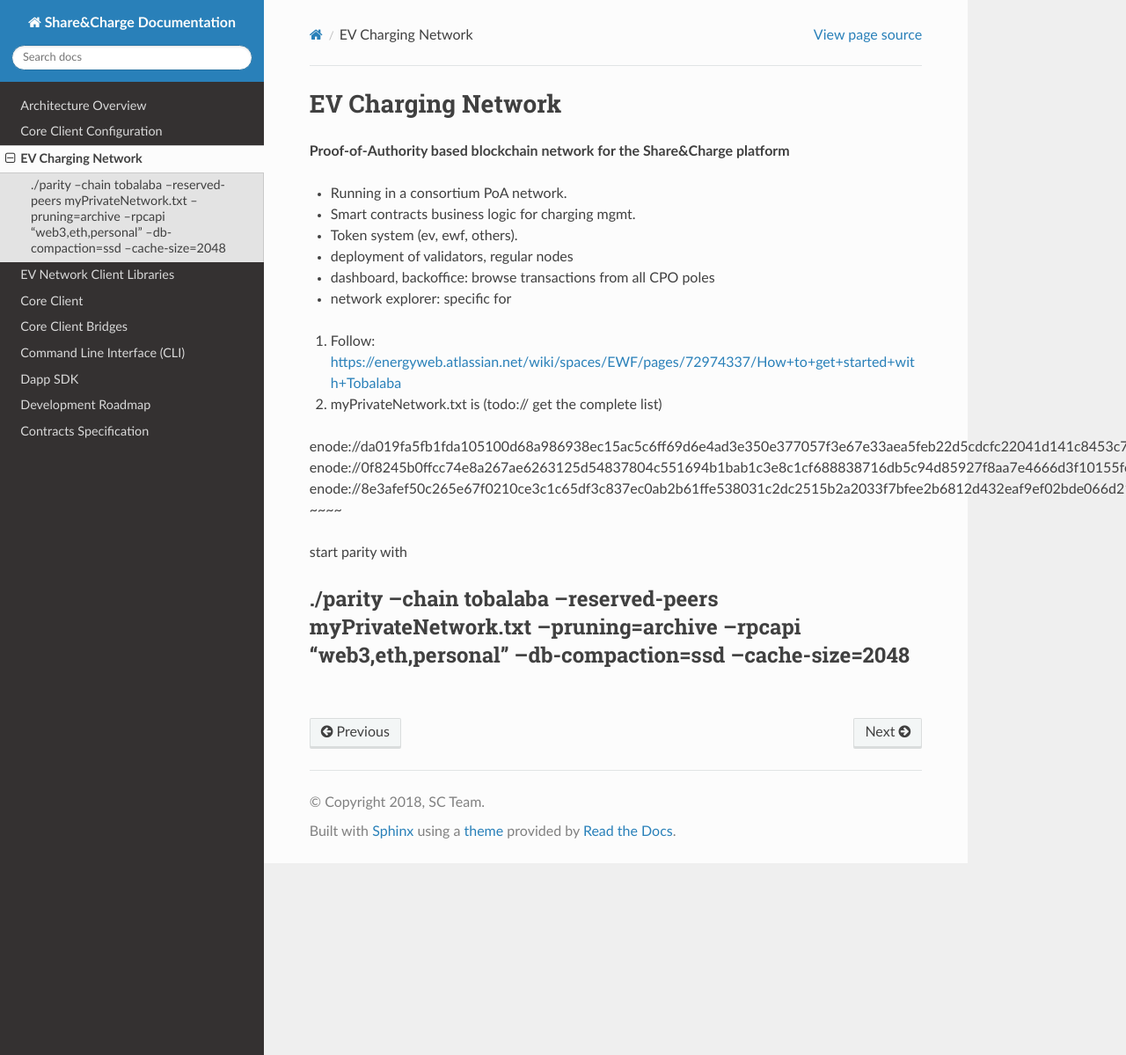
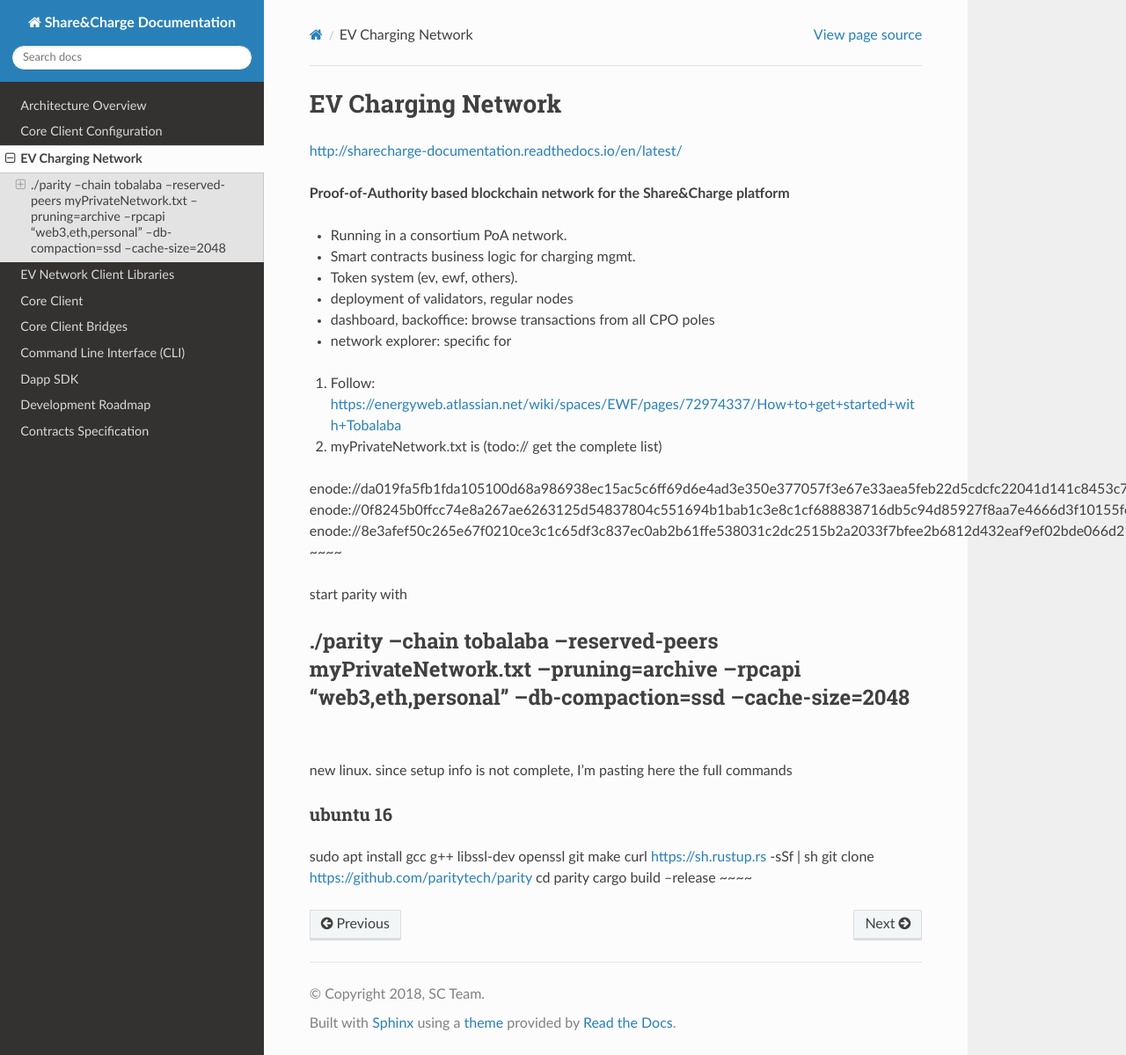
Before and after one commit to shareandcharge/sharecharge-documentation, a Sphinx documentation site: the page built from docs/ev-charging-network/index.rst, in a window 1280 px wide and 1199 px high. Shown: the whole window at 88% size. Built offline with Sphinx 7.4.7 and the Read the Docs theme 2.0.0, drawn with Linux system fonts in a browser that asks for light colours.

Commit message:
Update index.rst

```diff
--- a/docs/ev-charging-network/index.rst
+++ b/docs/ev-charging-network/index.rst
@@ -1,6 +1,9 @@
 ===================
 EV Charging Network
 ===================
+
+http://sharecharge-documentation.readthedocs.io/en/latest/
+
 
 **Proof-of-Authority based blockchain network for the Share&Charge platform**
 
@@ -29,3 +32,15 @@
 ~~~~
 ./parity --chain tobalaba --reserved-peers myPrivateNetwork.txt --pruning=archive --rpcapi "web3,eth,personal" --db-compaction=ssd --cache-size=2048
 ~~~~
+
+
+new linux. since setup info is not complete, I'm pasting here the full commands
+
+ubuntu 16
+~~~~
+sudo apt install gcc g++ libssl-dev openssl git make
+curl https://sh.rustup.rs -sSf | sh
+git clone https://github.com/paritytech/parity
+cd parity
+cargo build --release
+~~~~
```
